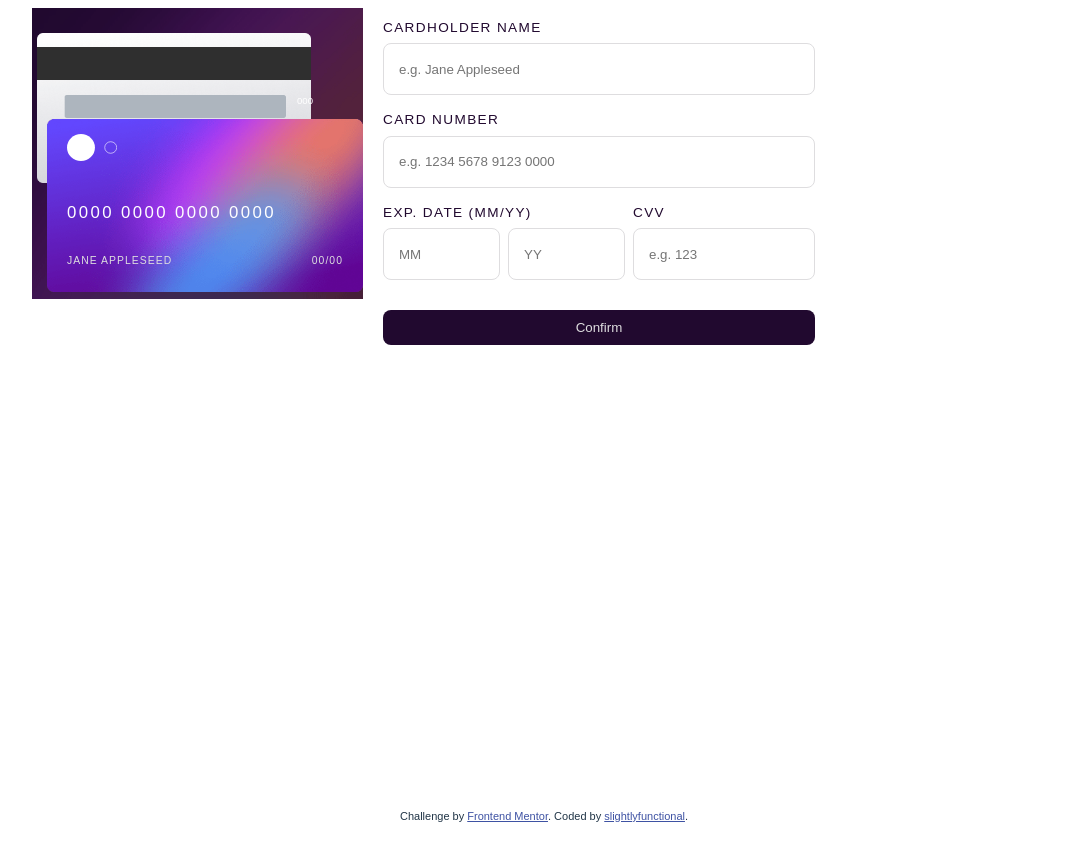
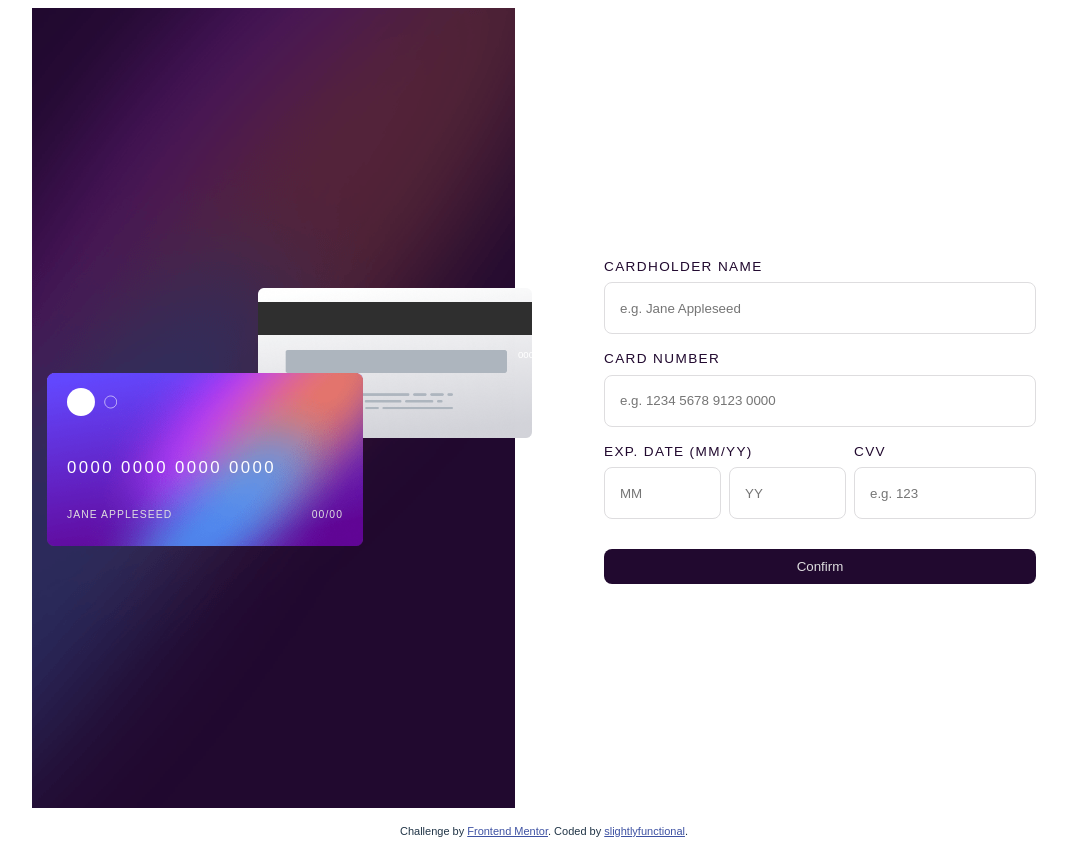
Before and after one commit to alexl8819/interactive-card-details-form, a Svelte app: page / in a window 1280 px wide. Shown: the whole page, without its empty margins (96-1163 px from the left). Built offline with nearby package versions, Linux system fonts and the light colour scheme.

Commit message:
adjust styling to fit content to larger viewports, improved card detail update logic, fixes missing favicon

```diff
--- a/index.html
+++ b/index.html
@@ -3,7 +3,7 @@
   <head>
     <meta charset="UTF-8" />
     <meta name="viewport" content="width=device-width, initial-scale=1.0" />
-    <link rel="icon" type="image/png" sizes="32x32" href="./assets/images/favicon-32x32.png">
+    <link rel="icon" type="image/png" sizes="32x32" href="./src/assets/images/favicon-32x32.png">
 
     <title>Frontend Mentor | Interactive card details form</title>
     <link rel="stylesheet" href="./node_modules/@fontsource/space-grotesk/500.css">
--- a/src/App.svelte
+++ b/src/App.svelte
@@ -4,16 +4,23 @@
   import PreviewCard from './lib/PreviewCard.svelte';
 
   function handleUpdate ({ detail }) {
-    if (detail.cvv) {
-      cardCvv = detail.cvv;
-    } else if (detail.cardNumber) {
-      cardNumber = detail.cardNumber;
-    } else if (detail.cardholderName) {
-      cardholderName = detail.cardholderName;
-    } else if (detail.cardExpMo) {
-      cardExpMo = detail.cardExpMo;
-    } else if (detail.cardExpYr) {
-      cardExpYr = detail.cardExpYr;
+    const field = Object.keys(detail)[0];
+    switch (field) {
+      case 'cvv':
+        cardCvv = detail.cvv;
+        break;
+      case 'cardNumber':
+        cardNumber = detail.cardNumber;
+        break;
+      case 'cardholderName':
+        cardholderName = detail.cardholderName;
+        break;
+      case 'cardExpMo':
+        cardExpMo = detail.cardExpMo;
+        break;
+      case 'cardExpYr':
+        cardExpYr = detail.cardExpYr;
+        break;
     }
   }
 
--- a/src/app.css
+++ b/src/app.css
@@ -6,21 +6,21 @@
   /*color-scheme: light dark;
   color: rgba(255, 255, 255, 0.87);
   background-color: #242424;*/
-
-  font-synthesis: none;
-  text-rendering: optimizeLegibility;
-  -webkit-font-smoothing: antialiased;
-  -moz-osx-font-smoothing: grayscale;
-  -webkit-text-size-adjust: 100%;
 }
 
 .container {
   margin: 0;
   display: flex;
   flex-direction: column;
-  place-items: center;
+  align-items: center;
   min-width: 320px;
   min-height: 100vh;
+}
+
+@media screen and (min-width: 1023px) {
+  .container {
+    justify-content: center;
+  }
 }
 
 @media (prefers-color-scheme: light) {
--- a/src/lib/AddCardForm.svelte
+++ b/src/lib/AddCardForm.svelte
@@ -144,6 +144,7 @@
   .card__form {
     display: flex;
     flex-direction: column;
+    justify-content: center;
     padding-top: 10px;
     padding-left: 20px;
     padding-right: 20px;
--- a/src/lib/PreviewCard.svelte
+++ b/src/lib/PreviewCard.svelte
@@ -113,7 +113,8 @@
   @media screen and (min-width: 1023px) {
     .card__preview {
       background-image: url('../assets/images/bg-main-desktop.png');
-      height: 100%;
+      min-height: 100vh;
+      width: 100%;
     }
   }
 </style>
```
